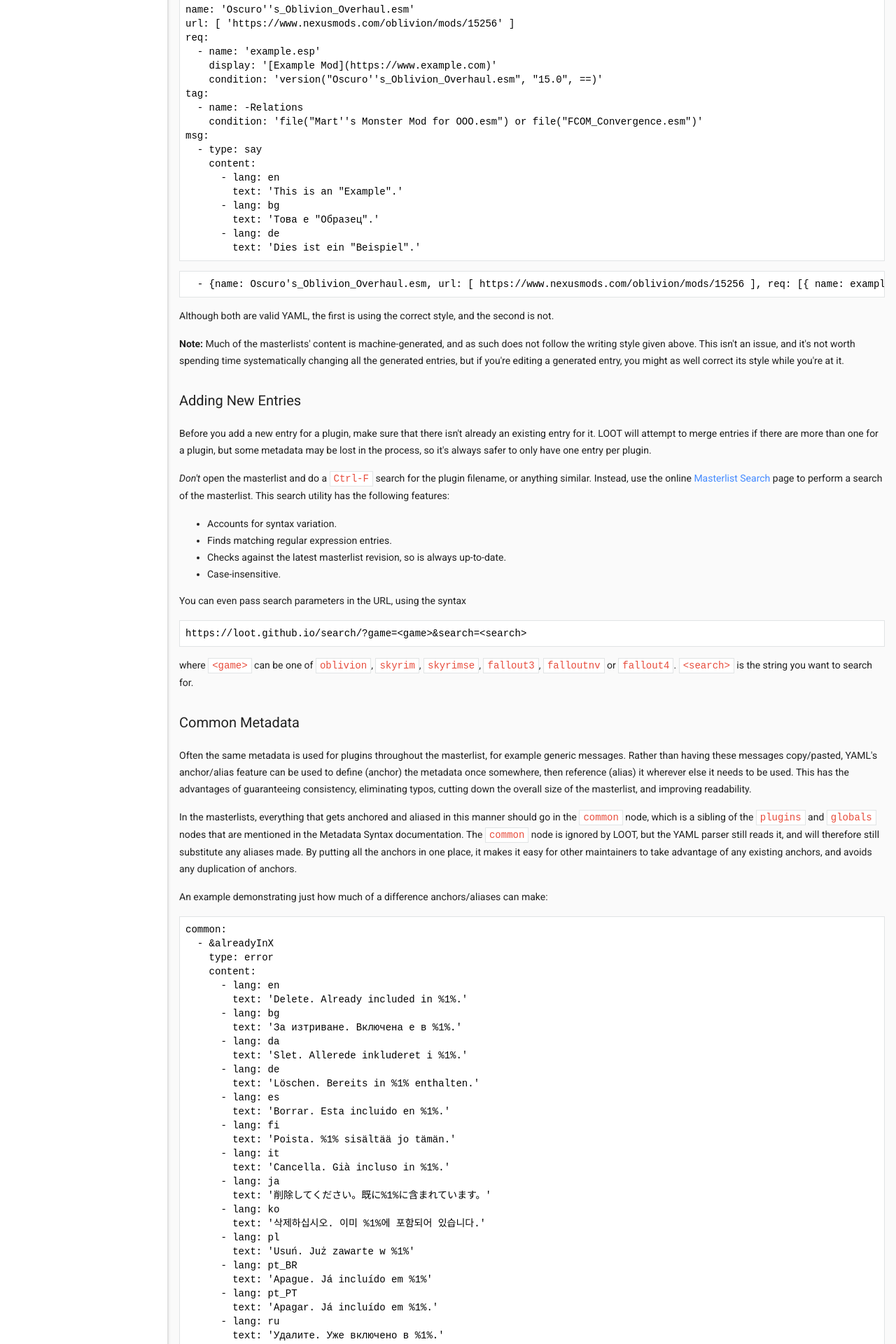
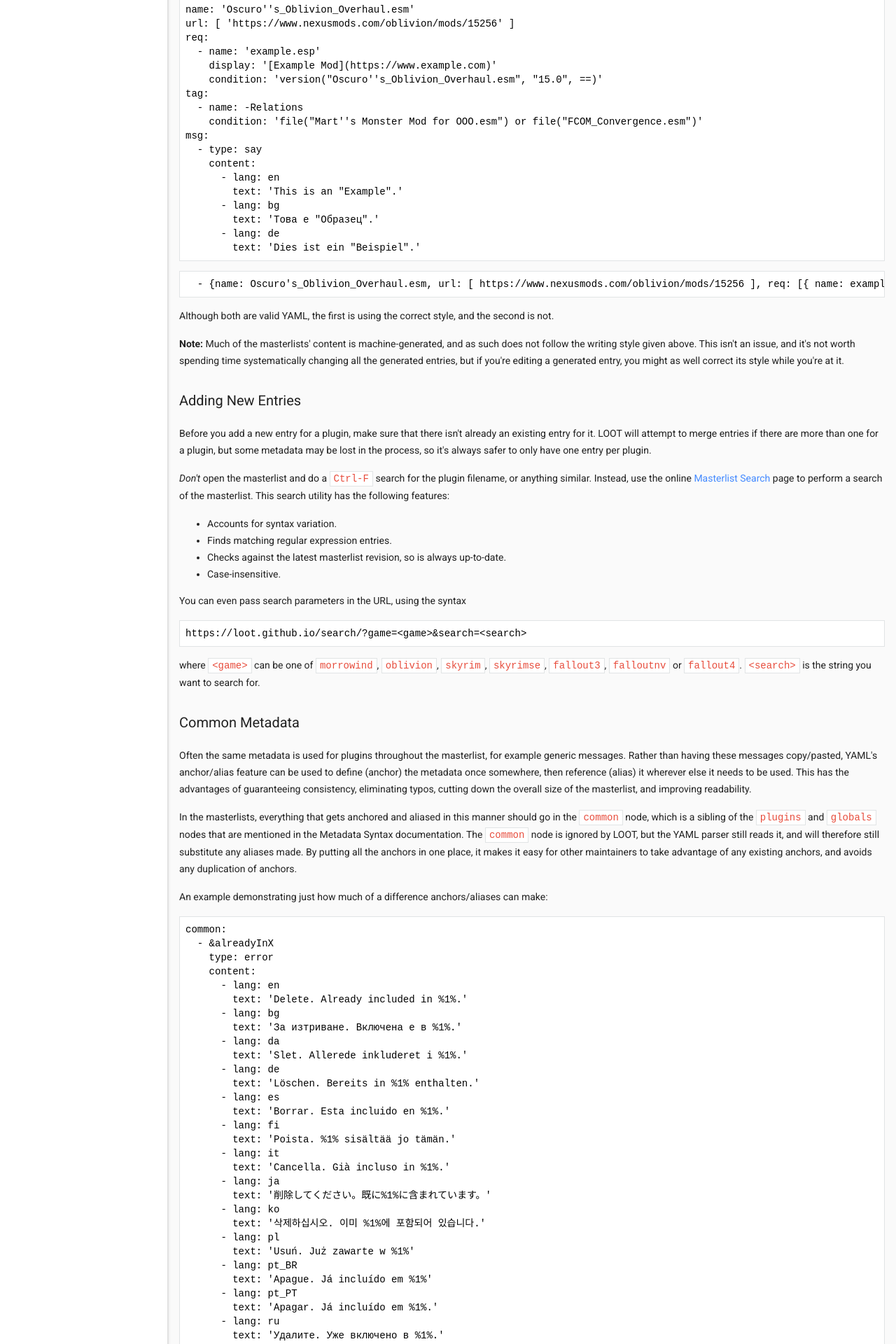
Before and after one commit to loot/loot.github.io, a Jekyll site: the page built from docs/contributing/Masterlist-Editing.html, in a window 1280 px wide. Shown: the part 843-2763 px from the top of the page at 70% size. Built offline with Jekyll 4.4.1, drawn with Linux system fonts in a browser that asks for light colours; nearby versions of some CDN libraries.

Commit message:
Add mentioning of morrowind

```diff
--- a/docs/contributing/Masterlist-Editing.html
+++ b/docs/contributing/Masterlist-Editing.html
@@ -78,7 +78,7 @@
 
 <pre><code>https://loot.github.io/search/?game=&lt;game&gt;&amp;search=&lt;search&gt;</code></pre>
 
-<p>where <code>&lt;game&gt;</code> can be one of <code>oblivion</code>, <code>skyrim</code>, <code>skyrimse</code>, <code>fallout3</code>, <code>falloutnv</code> or <code>fallout4</code>. <code>&lt;search&gt;</code> is the string you want to search for.</p>
+<p>where <code>&lt;game&gt;</code> can be one of <code>morrowind</code>, <code>oblivion</code>, <code>skyrim</code>, <code>skyrimse</code>, <code>fallout3</code>, <code>falloutnv</code> or <code>fallout4</code>. <code>&lt;search&gt;</code> is the string you want to search for.</p>
 
 <h3>Common Metadata</h3>
 
```
